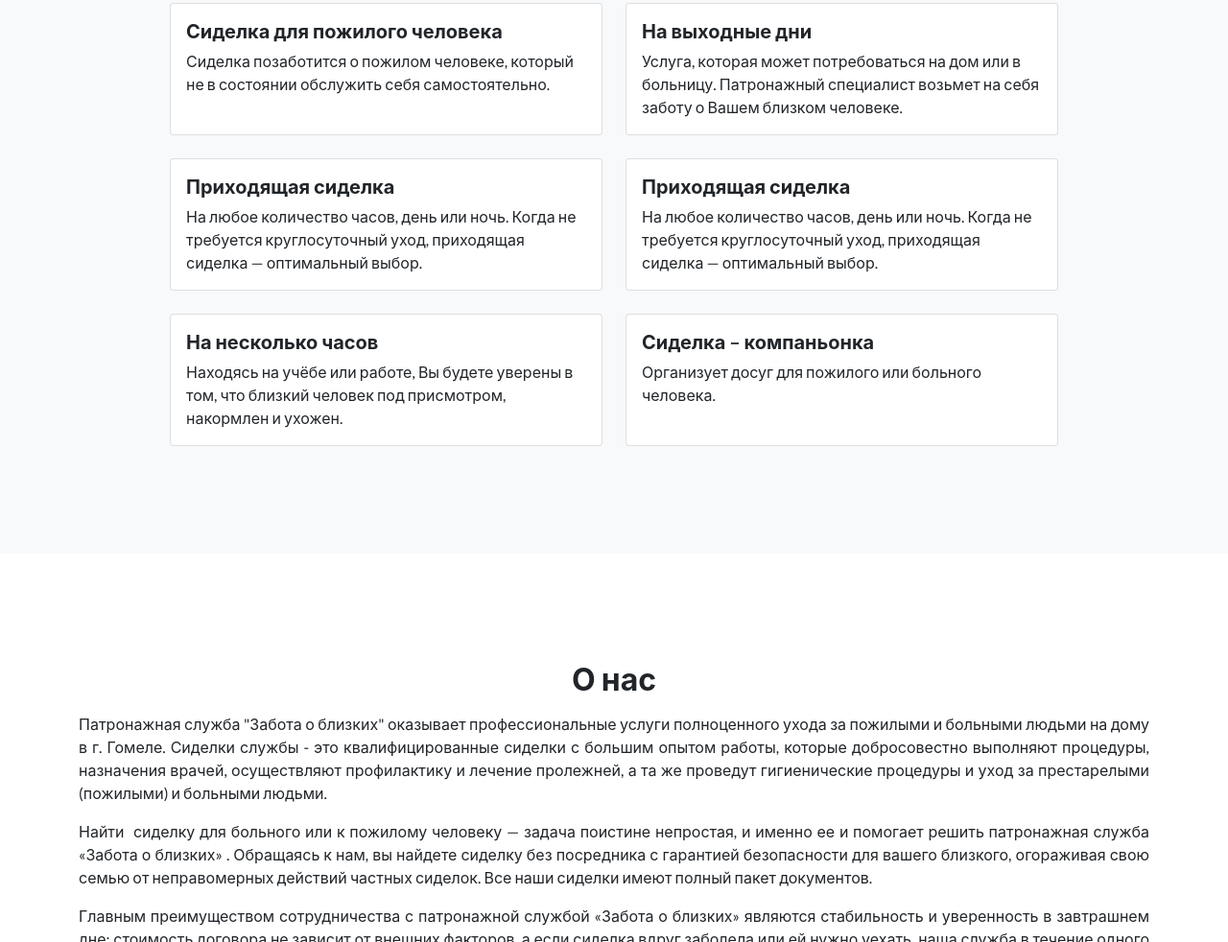
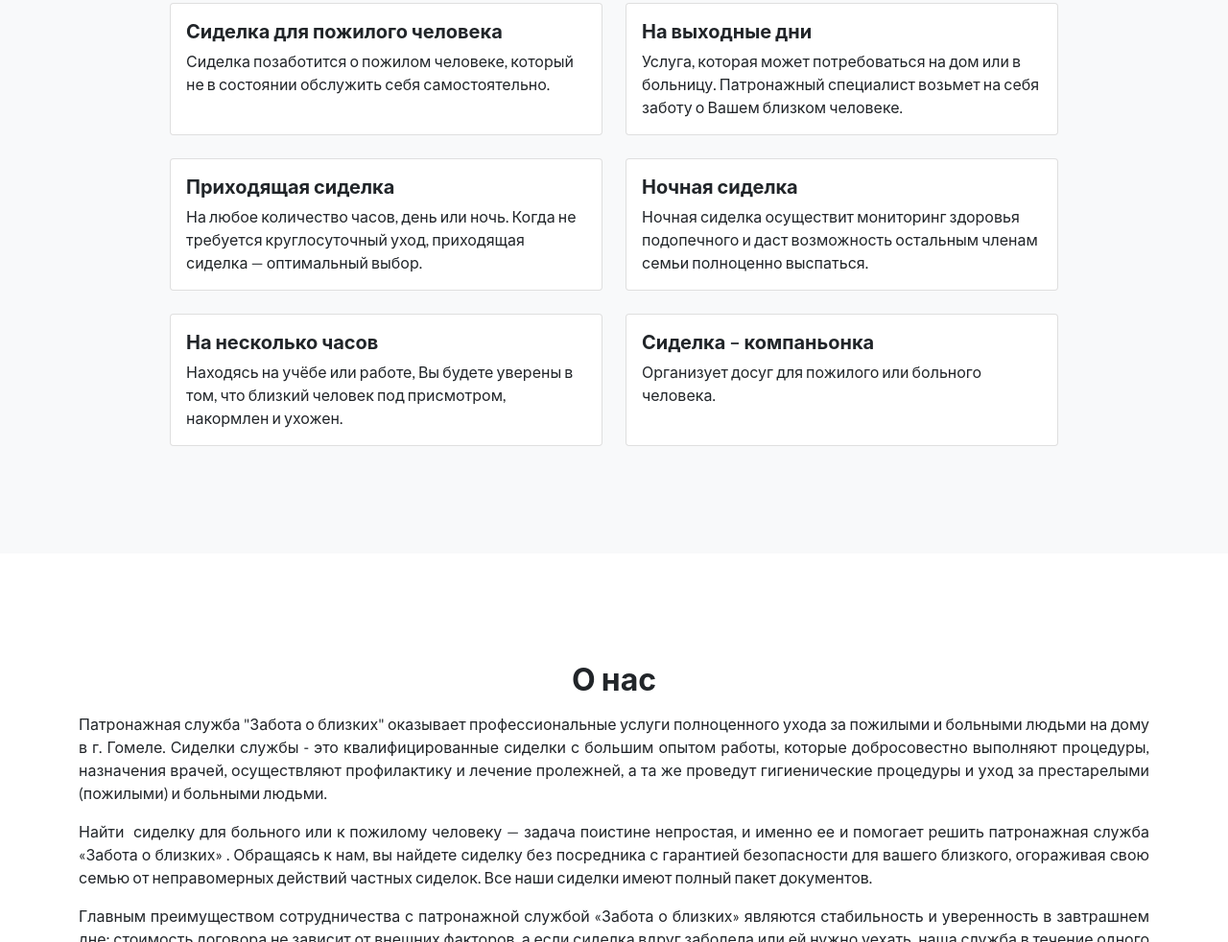
Before and after one commit to eleonkov/sidelka-vdom.by, a website built with webpack: page src/index.html in a window 1280 px wide. Shown: the part 3003-3985 px from the top of the page at 96% size. Built offline with nearby package versions, Linux system fonts and the light colour scheme.

Commit message:
upd text

```diff
--- a/src/index.html
+++ b/src/index.html
@@ -150,8 +150,8 @@
                     <div class="col-md-5">
                       <div class="card" >
                         <div class="card-body">
-                            <h5 class="card-title">Приходящая сиделка</h5>
-                            <p class="card-text">На любое количество часов, день или ночь. Когда не требуется круглосуточный уход, приходящая сиделка — оптимальный выбор.</p>
+                            <h5 class="card-title">Ночная сиделка</h5>
+                            <p class="card-text">Ночная сиделка осуществит мониторинг здоровья подопечного и даст возможность остальным членам семьи полноценно выспаться.</p>
                         </div>
                         </div>
 
```
Also changed, not shown: docs/index.html (+1 -1 lines).
